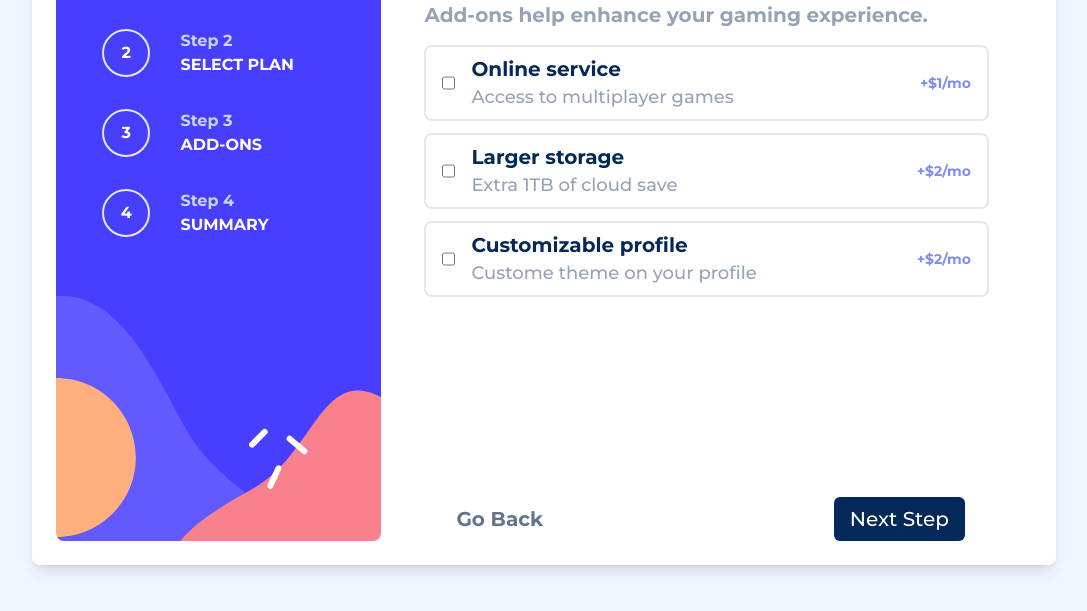
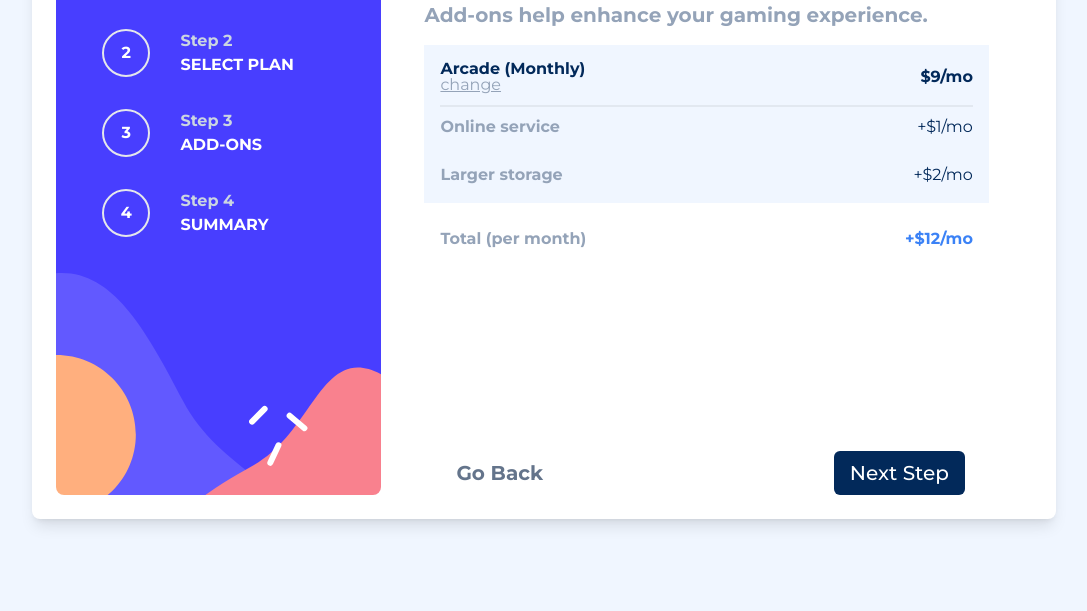
Before and after one commit to dubemdaniel/multi-step_form, a website: page index.html in a window 1280 px wide. Shown: the part 179-790 px from the top of the page, without its empty margins (96-1183 px from the left). Drawn offline with Linux system fonts and the light colour scheme.

Commit message:
ui finishing slide

```diff
--- a/index.html
+++ b/index.html
@@ -114,12 +114,12 @@
         <h4 class="font-black text-slate-400">Yearly</h4>
        </label>
       <!-- toggle switch for monthly and yearly payment ends here -->
-   </div >
+     </div >
 
      <!-- select plan slide ends here -->
 
      <!-- add-ons slide starts here -->
-   <div class=" mb-[8rem] ">
+      <div class=" mb-[8rem] hidden">
           <h2 class="mt-4 text-3xl font-bold text-MarineBlue md:text-4xl">Pick add-ons</h2>
           <p class="mt-3 mb-4 text-sm text-slate-400 md:text-xl">Add-ons help enhance your gaming experience.</p>
           <form action="#">
@@ -169,8 +169,35 @@
               <!-- </label> -->
             </label>
         </form>
+     </div >
 
-   </div >
+     <!-- finishing up slide starts here -->
+     <div class=" mb-[2rem] md:mb-[8rem]">
+        <h2 class="mt-4 text-3xl font-bold text-MarineBlue md:text-4xl">Pick add-ons</h2>
+        <p class="mt-3 mb-4 text-sm text-slate-400 md:text-xl">Add-ons help enhance your gaming experience.</p>
+        <div class="p-4 bg-Magnolia text-MarineBlue ">
+            <div class="flex items-center justify-between pb-3 border-b-2 border-slate-200">
+              <div class="leading-none">
+                <h3>Arcade (Monthly)</h3>
+                <a href="#" class="font-thin underline text-slate-400">change</a>
+              </div>
+              <p>$9/mo</p>
+            </div>
+            <div class="flex items-center justify-between mt-2">
+              <p class="text-slate-400">Online service</p>
+              <p class="font-light">+$1/mo</p>
+            </div>
+            <div class="flex items-center justify-between mt-6">
+              <p class="text-slate-400">Larger storage</p>
+              <p class="font-light">+$2/mo</p>
+            </div>
+          </div>
+        <div class="flex items-center justify-between px-4 mt-6">
+          <p class="text-slate-400">Total (per month)</p>
+          <p class="font-bold text-blue-500">+$12/mo</p>
+        </div>
+     </div >
+
 
      <!-- footer for all slide starts here and is same for all slide -->
      <footer class="fixed inset-x-0 bottom-0 flex justify-between px-4 py-3 align-middle bg-white md:relative md:bottom-0 md:-mb-8 md:py-2 md:mt-16 shadow-myShadow md:shadow-none"  >
```
Also changed, not shown: layouts/css/styles.css.
